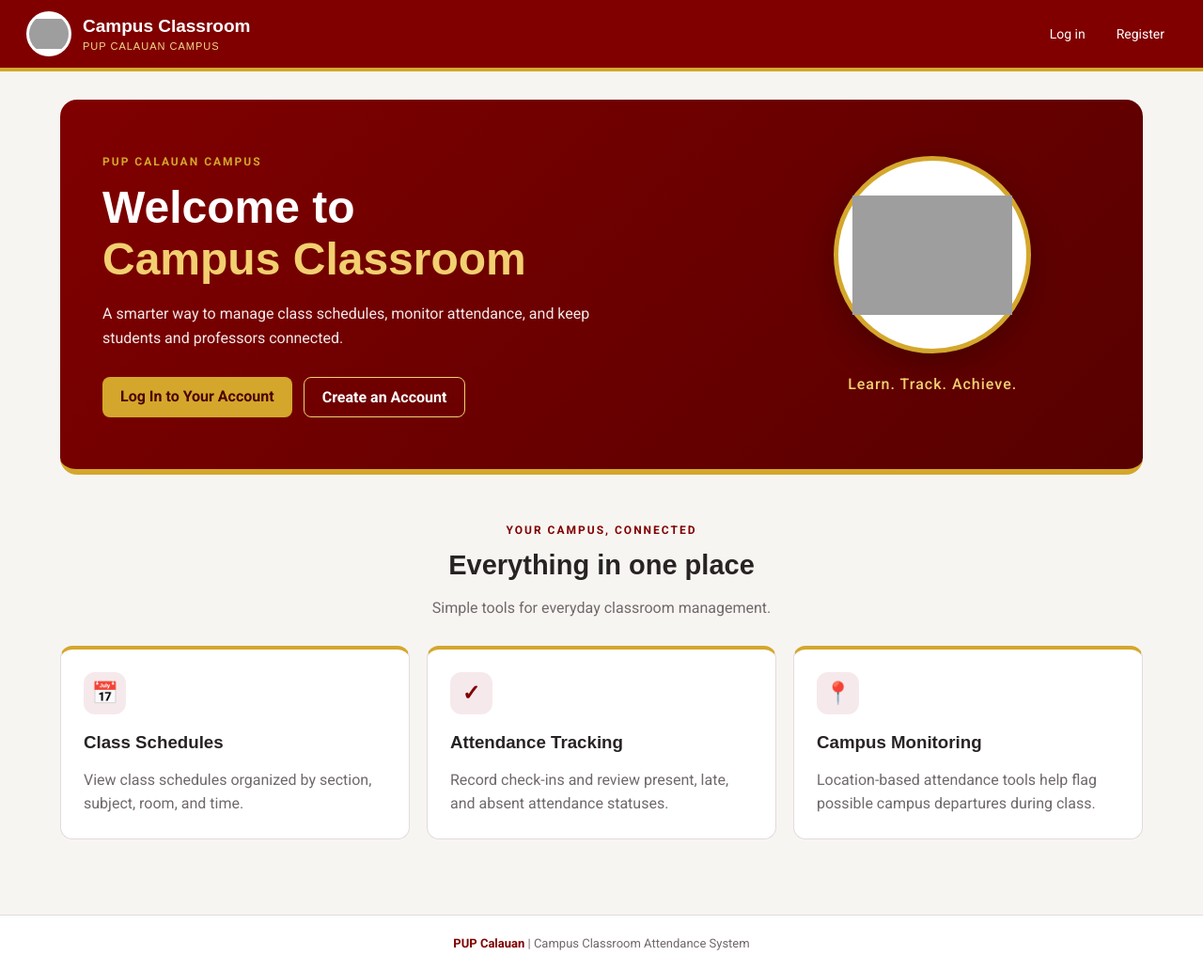
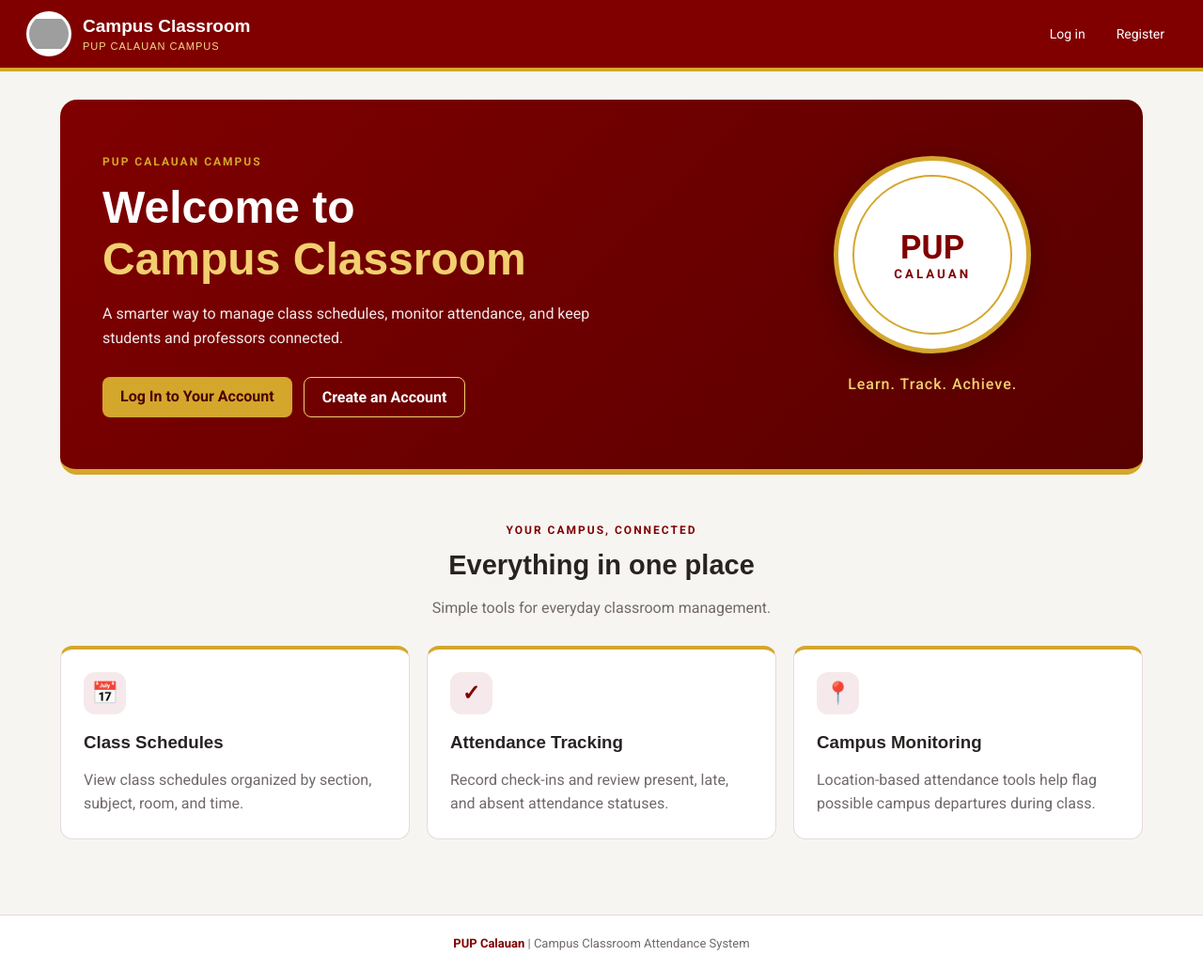
Before and after one commit to ejvpunelas-cpu/gps-attendance-system, a Flask app: page / in a window 1280 px wide. Shown: the whole page at 94% size. Run offline with Flask 3, Linux system fonts and the light colour scheme; some web fonts are replaced; grey boxes are pictures that could not be loaded.

Commit message:
Restore original working PUP logo path on welcome page

```diff
--- a/templates/home.html
+++ b/templates/home.html
@@ -32,7 +32,7 @@
     <div class="hero-emblem">
         <div class="emblem-circle">
             <img
-                src="https://upload.wikimedia.org/wikipedia/commons/thumb/6/6b/PUP.png/483px-PUP.png"
+                src="{{ url_for('static', filename='images/pup-logo.png') }}"
                 alt="PUP Calauan emblem"
                 onerror="this.style.display='none'; document.getElementById('fallbackEmblem').style.display='flex';"
             >
```
